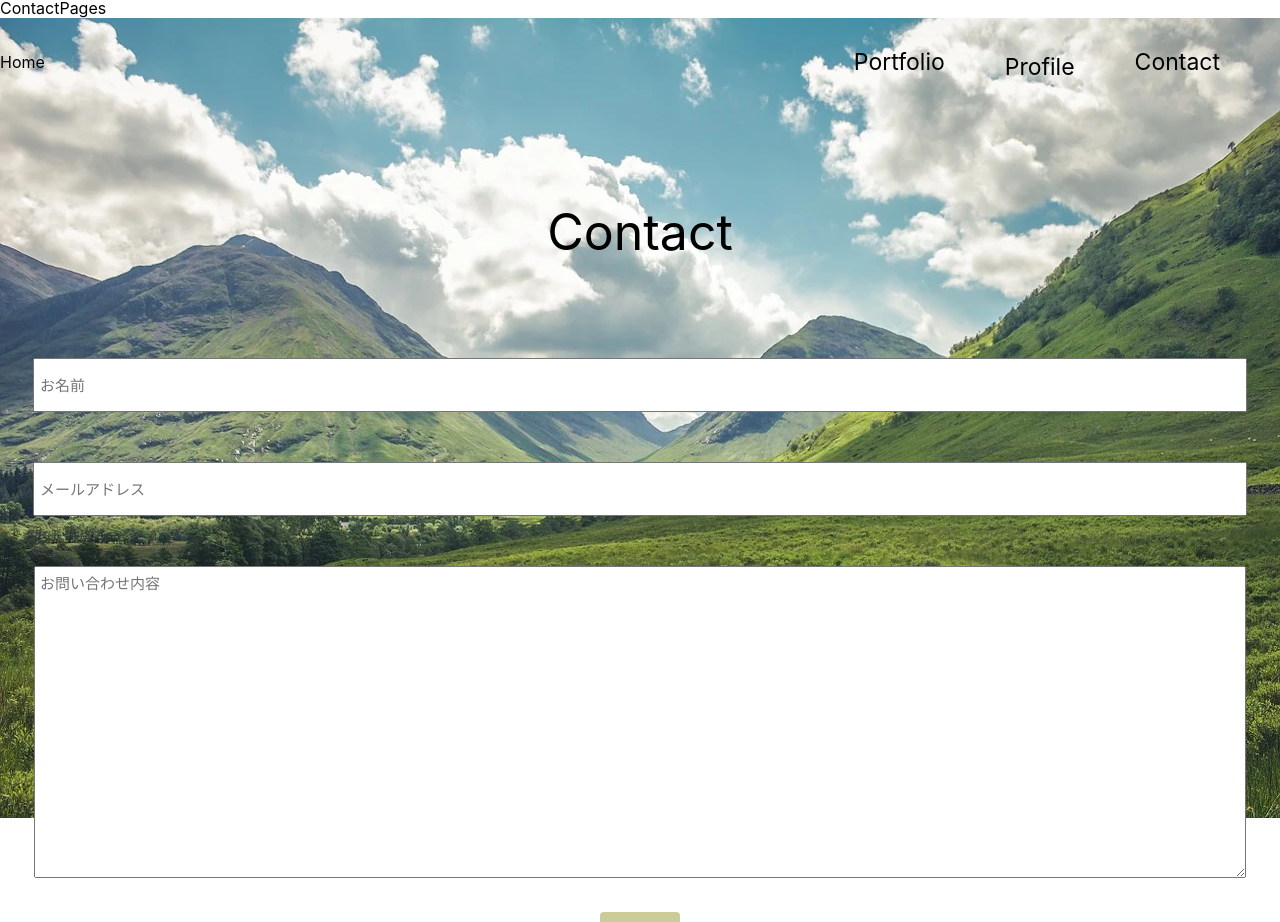
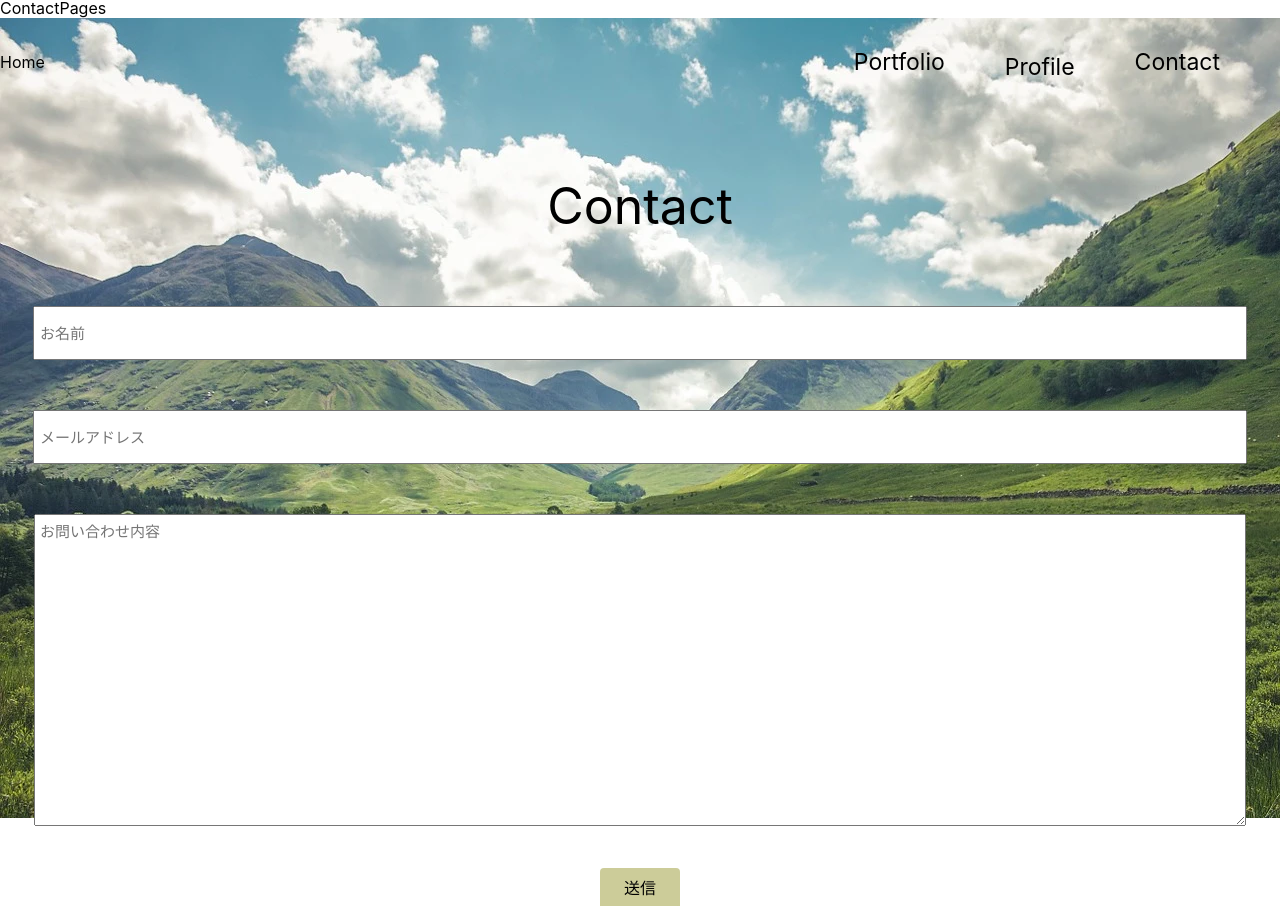
Before and after one commit to Yuta-Tsutsumi/portfolio-site, a React (Create React App) app: page /ContactPages in a window 1280 px wide. Shown: the part 62-984 px from the top of the page. Built offline with nearby package versions, Linux system fonts and the light colour scheme.

Commit message:
margin、paddingのpx変更

```diff
--- a/src/components/Pages/ContactPages/ContactPages.module.scss
+++ b/src/components/Pages/ContactPages/ContactPages.module.scss
@@ -7,10 +7,10 @@
   width: 100vw;
   .ContactTextLink {
     font-size: 50px;
-    padding: 96px 0;
+    padding: 70px 0;
   }
   .ButtonType {
-    margin-top: 30px;
+    margin-top: 38px;
   }
   a {
     color: #000;
```
